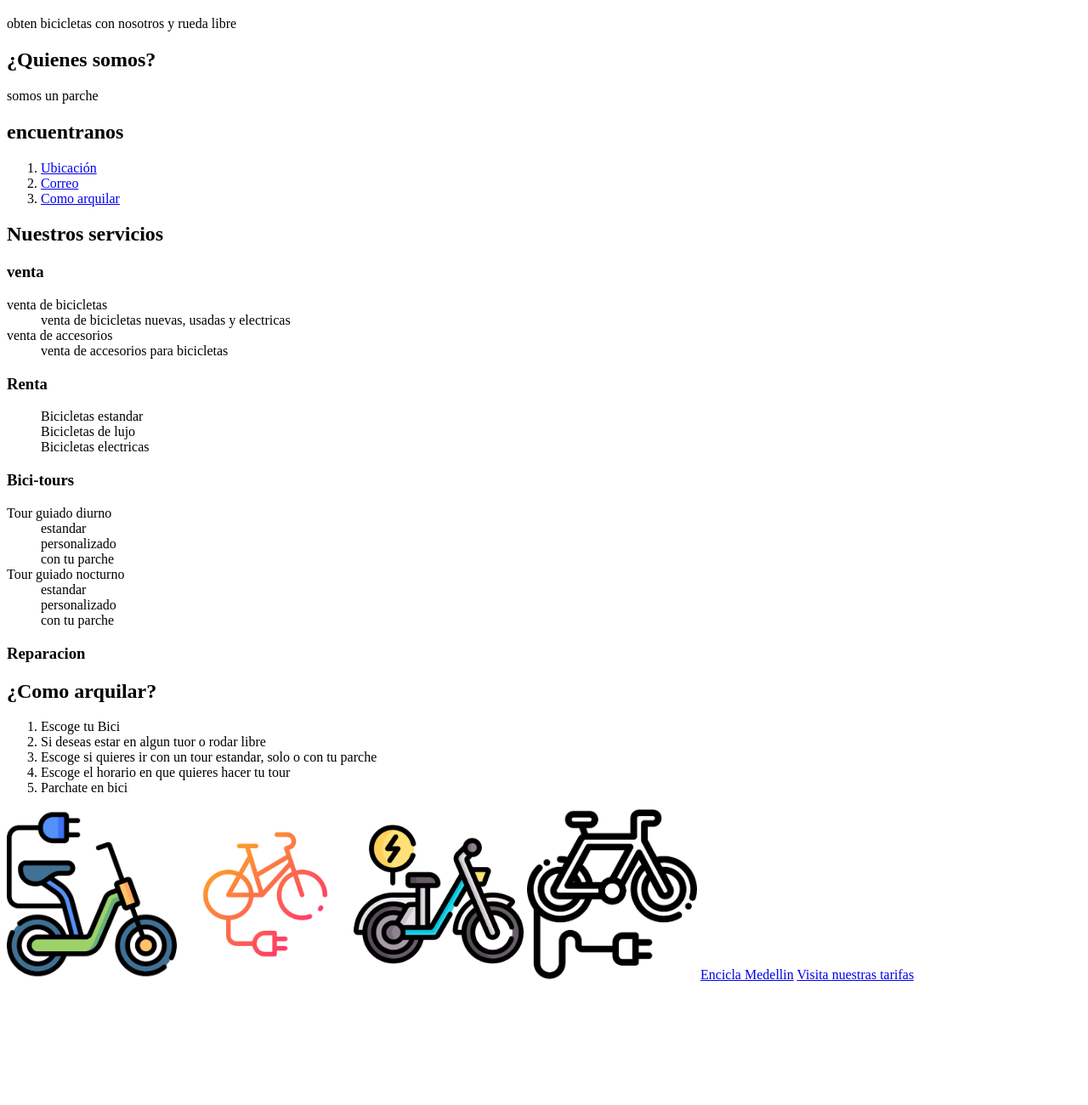
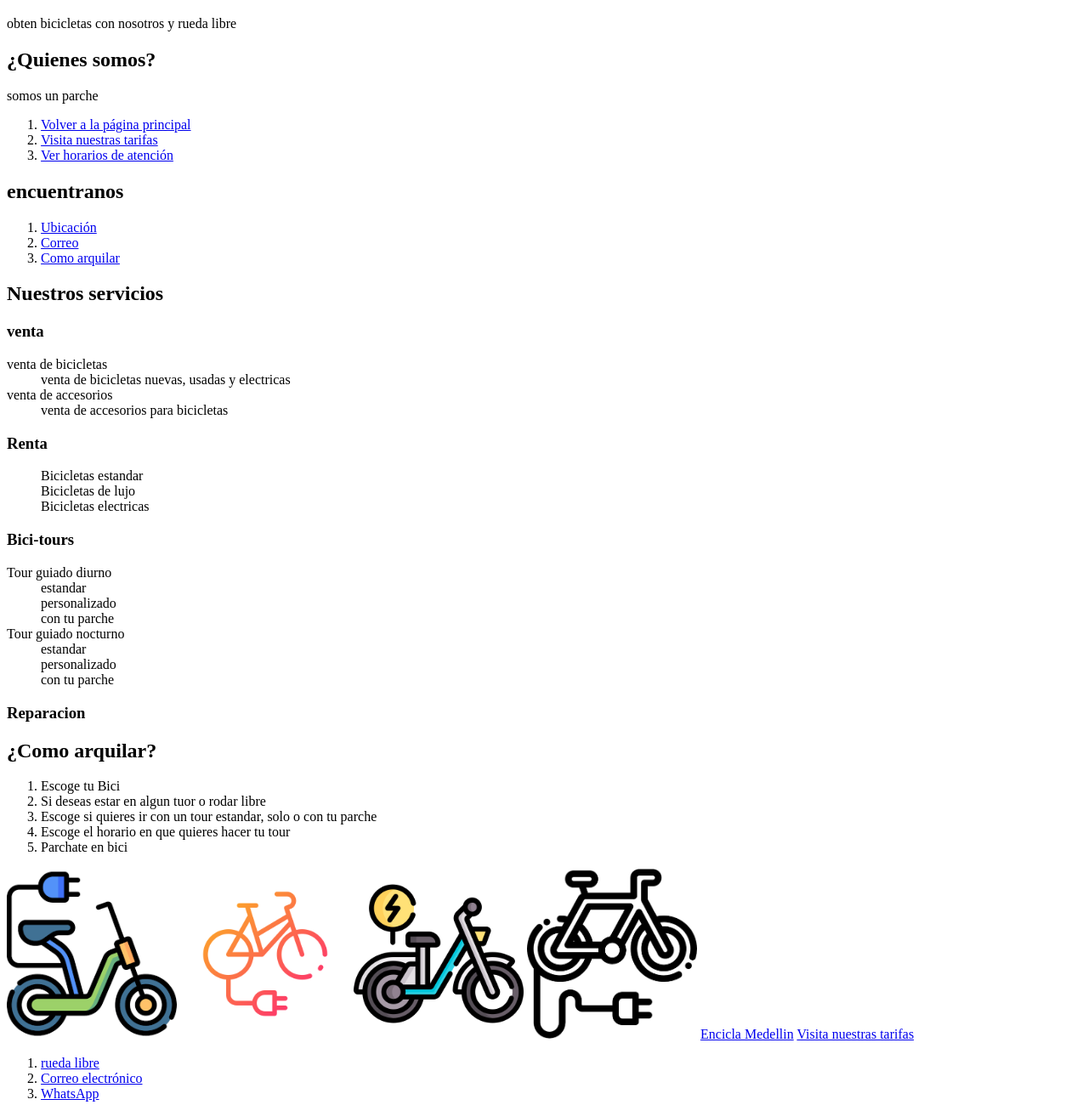
Before and after one commit to alanliantkd-max/rueda-libre, a plain HTML site: page index.html in a window 1280 px wide. Shown: the part 61-1361 px from the top of the page at 85% size. Before the commit the page ends 1225 px from the top, so only its background shows below. Drawn offline with Linux system fonts and the light colour scheme.

Commit message:
termine todos los entregables del dia 1

```diff
--- a/index.html
+++ b/index.html
@@ -11,6 +11,11 @@
     <p>obten bicicletas con nosotros y rueda libre</p>
     <h2>¿Quienes somos?</h2>
     <p>somos un parche</p>
+     <ol>
+        <li><a href="./pag/index.html">Volver a la página principal</a></li>
+        <li><a href="./pag/tarifas.html">Visita nuestras tarifas</a></li>
+        <li><a href="#horarios">Ver horarios de atención</a></li>
+    </ol>
     <h2>encuentranos</h2>
     <ol>
         <li> <a href="https://search.brave.com/search?q=bici+tour+medellin&source=chromeNewtab&view=full&map_src=c&bbox=-75.621%2C6.213%2C-75.576%2C6.258" target="_blank">Ubicación</a></li>
@@ -58,5 +63,12 @@
 <img src="img/ciclaestandar.png" alt="cicla-estandar" width="200" height="200">
 <a href="https://www.https://www.civitatis.com/es/medellin/tour-bicicleta-medellin/" target="_blank">Encicla Medellin</a>
 <a href="./pag/tarifas.html">Visita nuestras tarifas</a>
+<footer>
+    <ol>
+        <li><a href="./pag/index.html">rueda libre</a></li>
+        <li><a href="mailto:info@ruedalibre.com">Correo electrónico</a></li>
+        <li><a href="https://wa.me/573001234567" target="_blank">WhatsApp</a></li>
+    </ol>
+</footer>
 </body>
 </html>
```
Also changed, not shown: pag/reservas.html (+9 -0 lines), pag/tarifas.html (+12 -0 lines).
